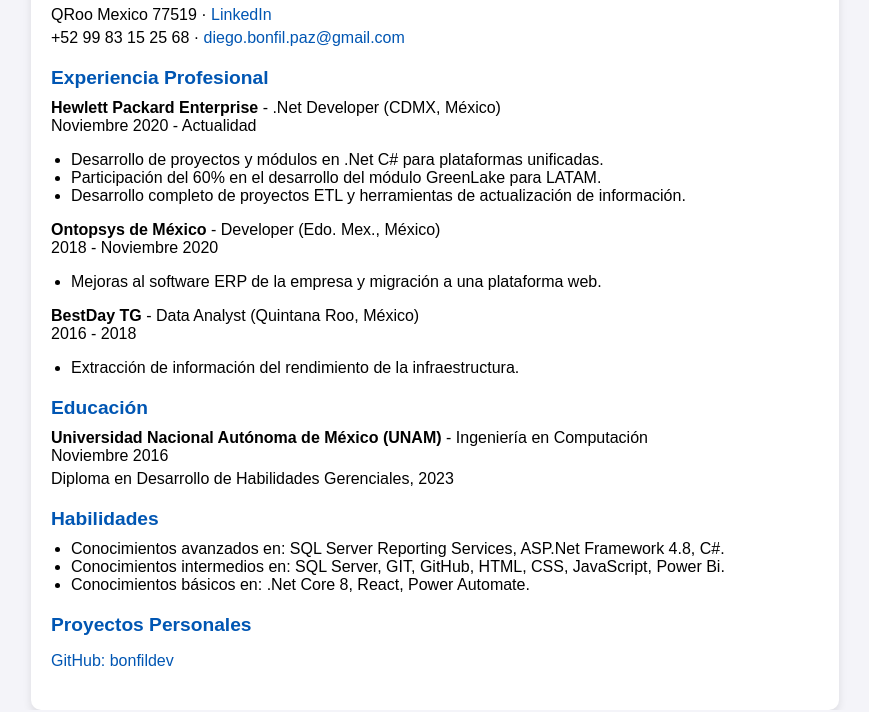
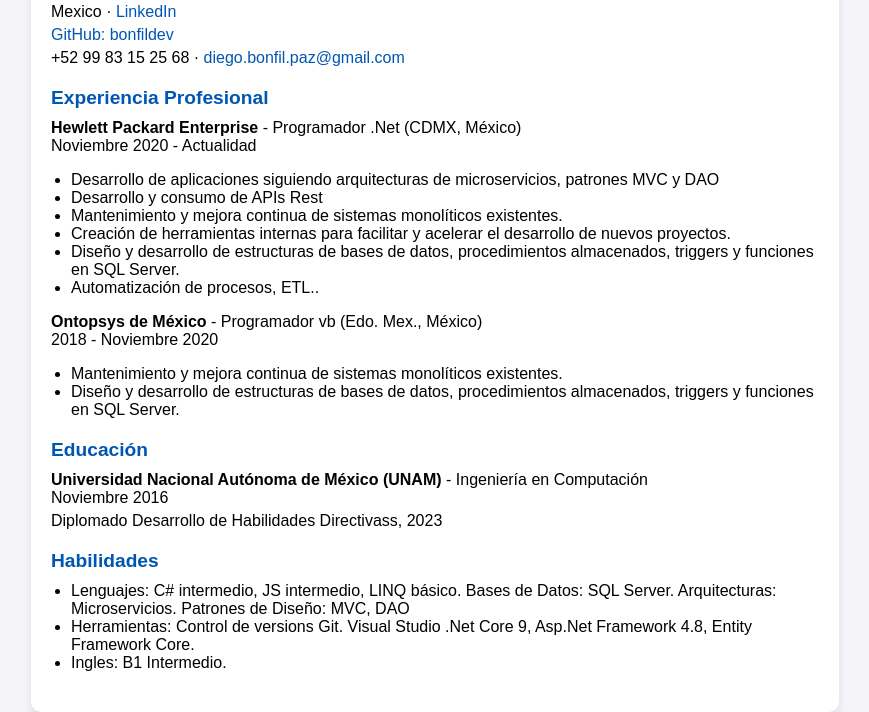
Before and after one commit to bonfildev/dbd-repo, a plain HTML site: page index.html in a window 1280 px wide. Shown: the part 92-804 px from the top of the page, without its empty margins (205-1074 px from the left). Drawn offline with Linux system fonts and the light colour scheme.

Commit message:
Update index.html

```diff
--- a/index.html
+++ b/index.html
@@ -62,46 +62,42 @@
     <div class="container">
         <h1>Diego Bonfil de la Paz</h1>
         <div class="contact-info">
-            <p>QRoo Mexico 77519 · <a href="https://www.linkedin.com/in/diego-bonfil-de-la-paz-bba543114/" target="_blank">LinkedIn</a></p>
+            <p>Mexico · <a href="https://www.linkedin.com/in/diego-bonfil-de-la-paz-bba543114/" target="_blank">LinkedIn</a></p>
+            <p><a href="https://github.com/bonfildev" target="_blank">GitHub: bonfildev</a></p>
             <p>+52 99 83 15 25 68 · <a href="mailto:diego.bonfil.paz@gmail.com">diego.bonfil.paz@gmail.com</a></p>
         </div>
 
         <div class="experience">
             <h2 class="section-title">Experiencia Profesional</h2>
-            <p><strong>Hewlett Packard Enterprise</strong> - .Net Developer (CDMX, México) <br> Noviembre 2020 - Actualidad</p>
+            <p><strong>Hewlett Packard Enterprise</strong> - Programador .Net (CDMX, México) <br> Noviembre 2020 - Actualidad</p>
             <ul>
-                <li>Desarrollo de proyectos y módulos en .Net C# para plataformas unificadas.</li>
-                <li>Participación del 60% en el desarrollo del módulo GreenLake para LATAM.</li>
-                <li>Desarrollo completo de proyectos ETL y herramientas de actualización de información.</li>
+                <li>Desarrollo de aplicaciones siguiendo arquitecturas de microservicios, patrones MVC y DAO</li>
+                <li>Desarrollo y consumo de APIs Rest</li>
+                <li>Mantenimiento y mejora continua de sistemas monolíticos existentes.</li>
+                <li>Creación de herramientas internas para facilitar y acelerar el desarrollo de nuevos proyectos.</li>
+                <li>Diseño y desarrollo de estructuras de bases de datos, procedimientos almacenados, triggers y funciones en SQL Server.</li>
+                <li>Automatización de procesos, ETL..</li>
             </ul>
-            <p><strong>Ontopsys de México</strong> - Developer (Edo. Mex., México) <br> 2018 - Noviembre 2020</p>
+            <p><strong>Ontopsys de México</strong> - Programador vb (Edo. Mex., México) <br> 2018 - Noviembre 2020</p>
             <ul>
-                <li>Mejoras al software ERP de la empresa y migración a una plataforma web.</li>
-            </ul>
-            <p><strong>BestDay TG</strong> - Data Analyst (Quintana Roo, México) <br> 2016 - 2018</p>
-            <ul>
-                <li>Extracción de información del rendimiento de la infraestructura.</li>
+                <li>Mantenimiento y mejora continua de sistemas monolíticos existentes.</li>
+                <li>Diseño y desarrollo de estructuras de bases de datos, procedimientos almacenados, triggers y funciones en SQL Server.</li>
             </ul>
         </div>
 
         <div class="education">
             <h2 class="section-title">Educación</h2>
             <p><strong>Universidad Nacional Autónoma de México (UNAM)</strong> - Ingeniería en Computación <br> Noviembre 2016</p>
-            <p>Diploma en Desarrollo de Habilidades Gerenciales, 2023</p>
+            <p>Diplomado Desarrollo de Habilidades Directivass, 2023</p>
         </div>
 
         <div class="skills">
             <h2 class="section-title">Habilidades</h2>
             <ul>
-                <li>Conocimientos avanzados en: SQL Server Reporting Services, ASP.Net Framework 4.8, C#.</li>
-                <li>Conocimientos intermedios en: SQL Server, GIT, GitHub, HTML, CSS, JavaScript, Power Bi.</li>
-                <li>Conocimientos básicos en: .Net Core 8, React, Power Automate.</li>
+                <li>Lenguajes: C# intermedio, JS intermedio, LINQ básico. Bases de Datos: SQL Server. Arquitecturas: Microservicios. Patrones de Diseño: MVC, DAO</li>
+                <li>Herramientas: Control de versions Git. Visual Studio .Net Core 9, Asp.Net Framework 4.8, Entity Framework Core.</li>
+                <li>Ingles: B1 Intermedio.</li>
             </ul>
-        </div>
-
-        <div class="personal-projects">
-            <h2 class="section-title">Proyectos Personales</h2>
-            <p><a href="https://github.com/bonfildev" target="_blank">GitHub: bonfildev</a></p>
         </div>
     </div>
 </body>
```
